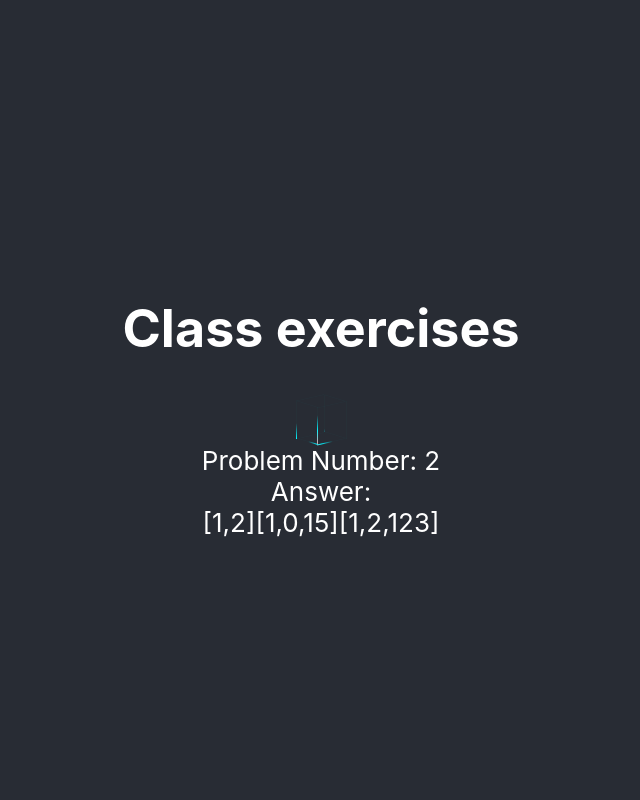
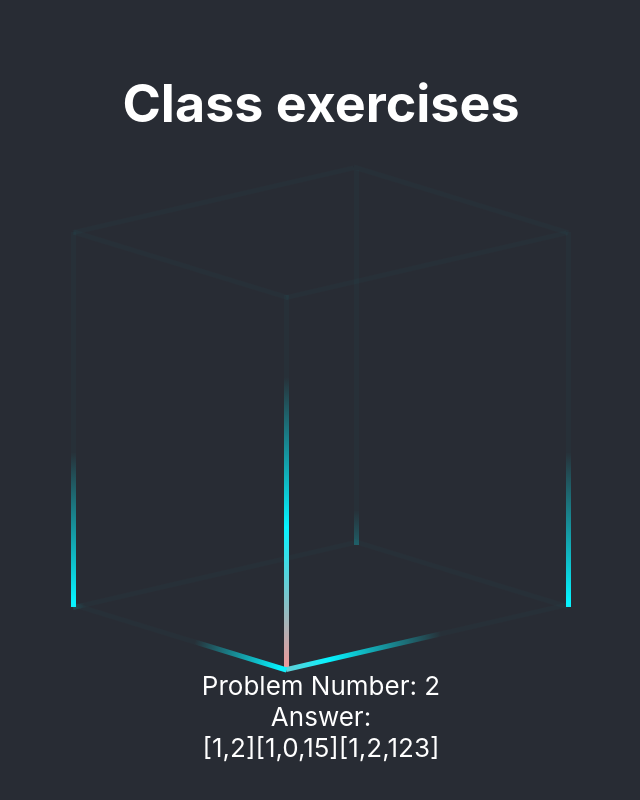
Before and after one commit to ToastBubbles/react-beta-practice, a React (Create React App) app in the folder react-beta-practice/: page / in a window 1280 px wide. Shown: the whole page, without its empty margins (319-959 px from the left). Built offline with nearby package versions, Linux system fonts and the light colour scheme.

Commit message:
adjusted size of box

```diff
--- a/react-beta-practice/src/App.css
+++ b/react-beta-practice/src/App.css
@@ -126,8 +126,8 @@
 }
 .Box-container {
   position: relative;
-  height: 50px;
-  width: 50px;
+  height: 500px;
+  width: 500px;
   /* background-color: #3c4647; */
 }
 
```
